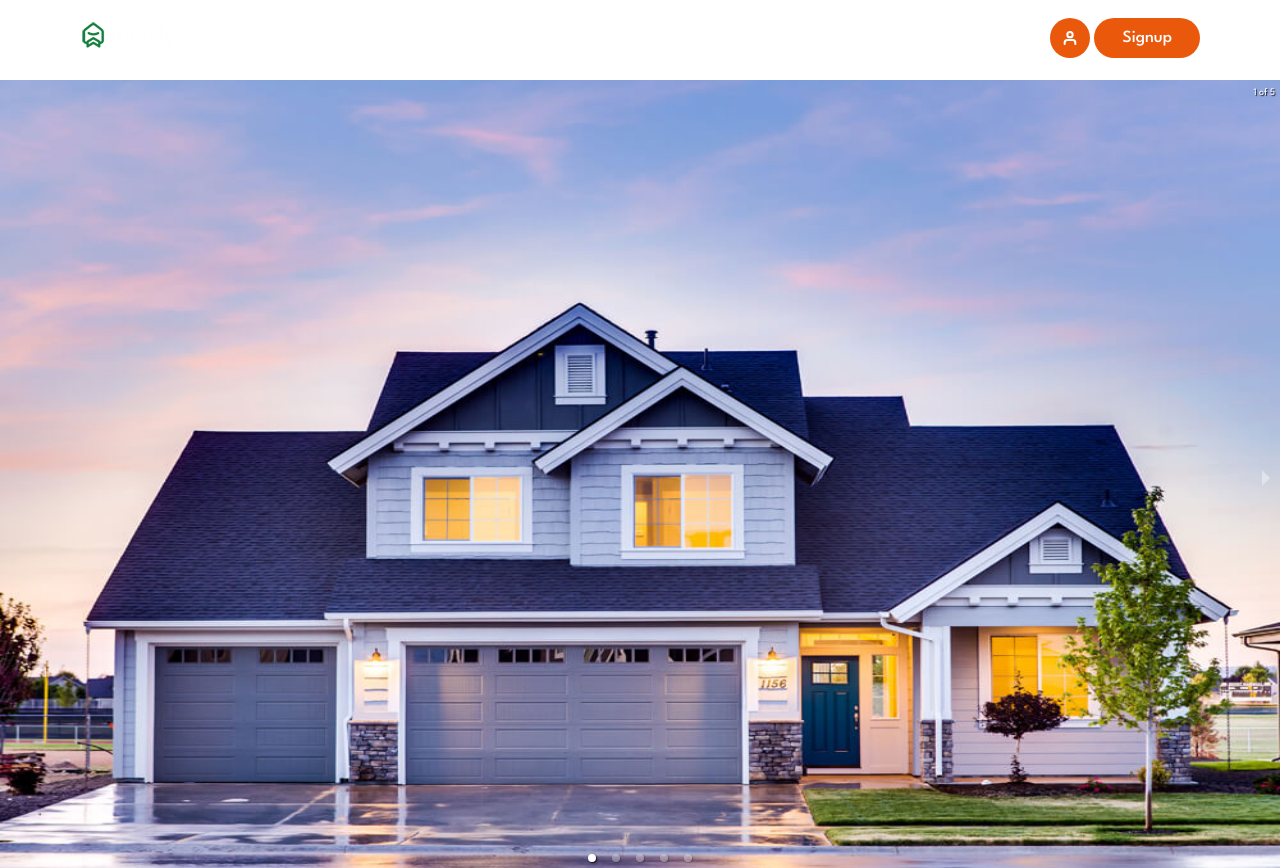
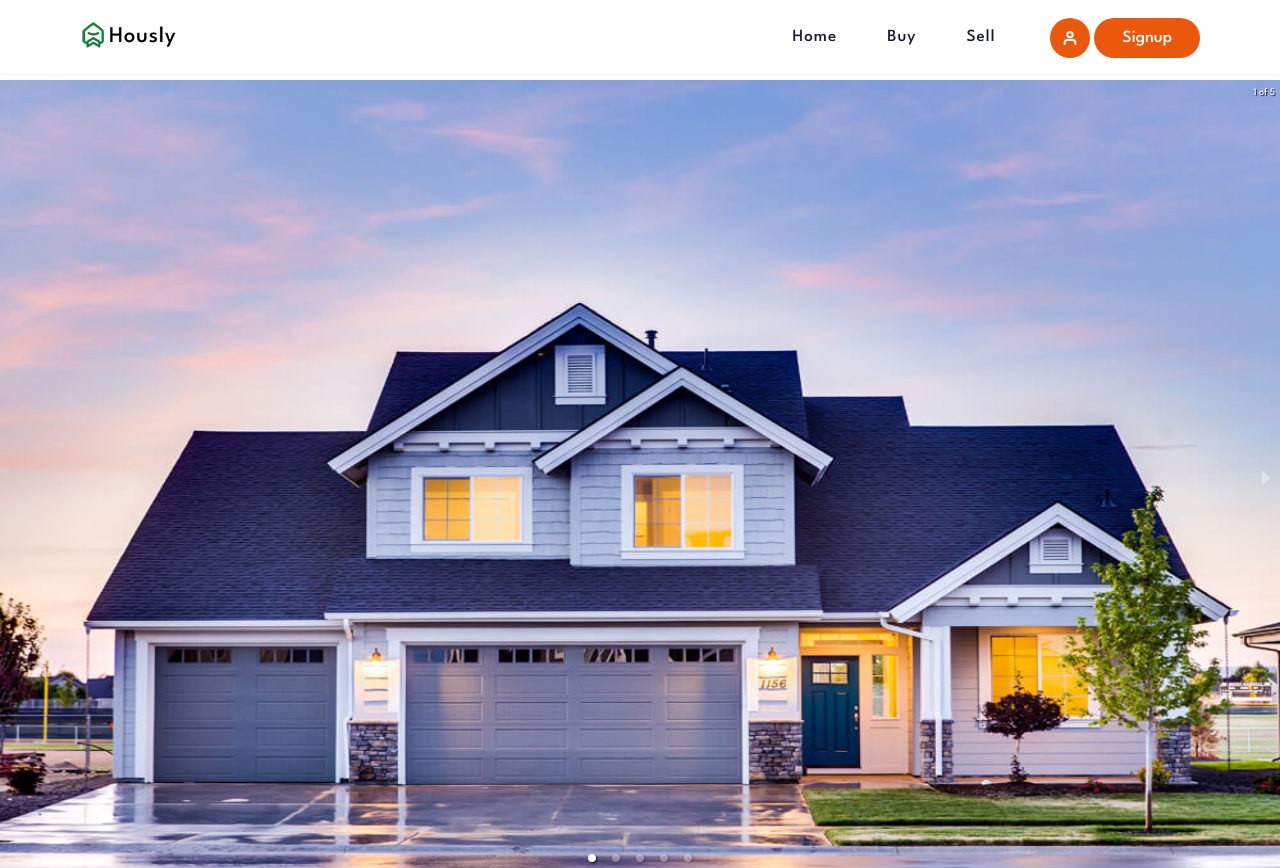
Before and after one commit to climber2002/maygoo-realestate, a Next.js app: page /property-details in a window 1280 px wide. Shown: the top 868 px of the page. Built offline with nearby package versions, Linux system fonts and the light colour scheme.

Commit message:
Fix banner in property details page

```diff
--- a/src/app/property-details/page.tsx
+++ b/src/app/property-details/page.tsx
@@ -16,7 +16,7 @@ const propertyImages = [
 export default function PropertyDetails() {
   return (
     <div className="dark:bg-slate-900">
-      <Navbar />
+      <Navbar alwaysShowBanner={true} />
 
       { /* Property Images */}
       <section className="relative md:pb-24 pb-16 mt-20">
--- a/src/components/Navbar.tsx
+++ b/src/components/Navbar.tsx
@@ -5,14 +5,22 @@ import { User } from 'react-feather';
 import { useState, useEffect } from 'react';
 import classNames from 'classnames';
 
-export default function Navbar() {
-  const [atTop, setAtTop] = useState(true);
+interface NavbarProps {
+  alwaysShowBanner?: boolean;
+}
+
+export default function Navbar({ alwaysShowBanner = false }: NavbarProps) {
+  const [atTop, setAtTop] = useState(!alwaysShowBanner);
 
   const [mobileMenuOpen, setMobileMenuOpen] = useState(false);
 
   useEffect(() => {
     const handleScroll = (event: any) => {
       event.preventDefault();
+      if(alwaysShowBanner) {
+        return;
+      }
+
       if (
         document.body.scrollTop >= 50 ||
         document.documentElement.scrollTop >= 50
```
